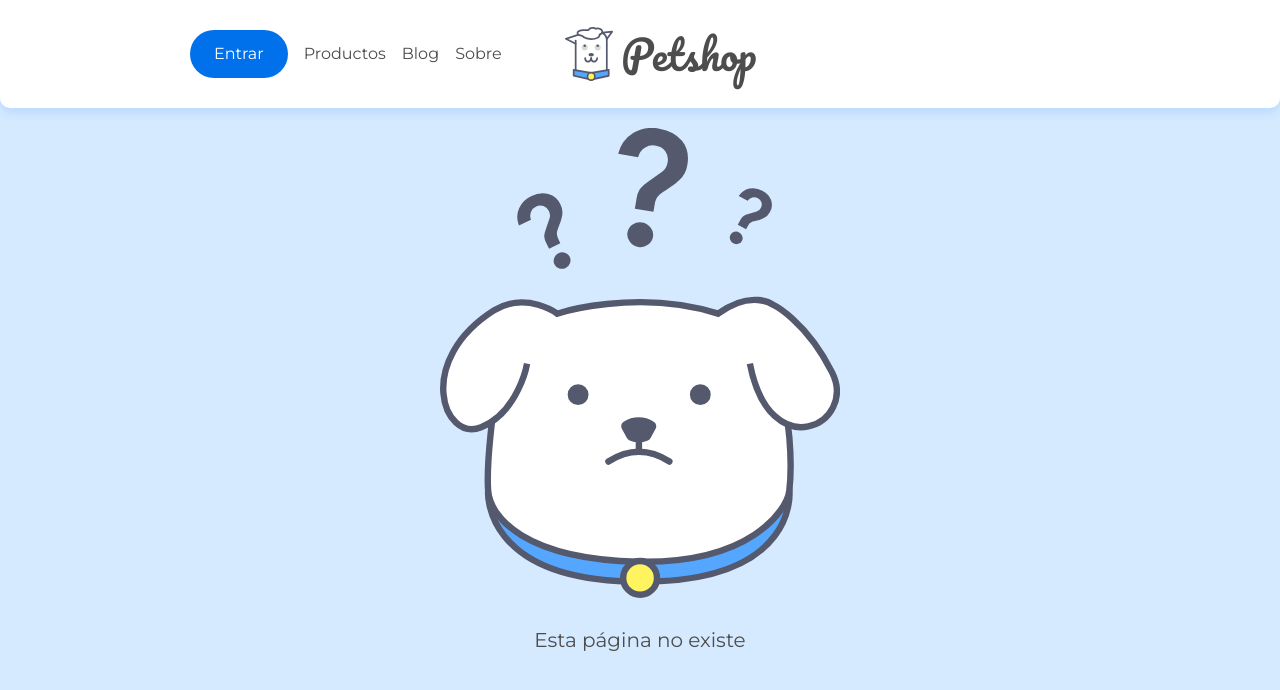
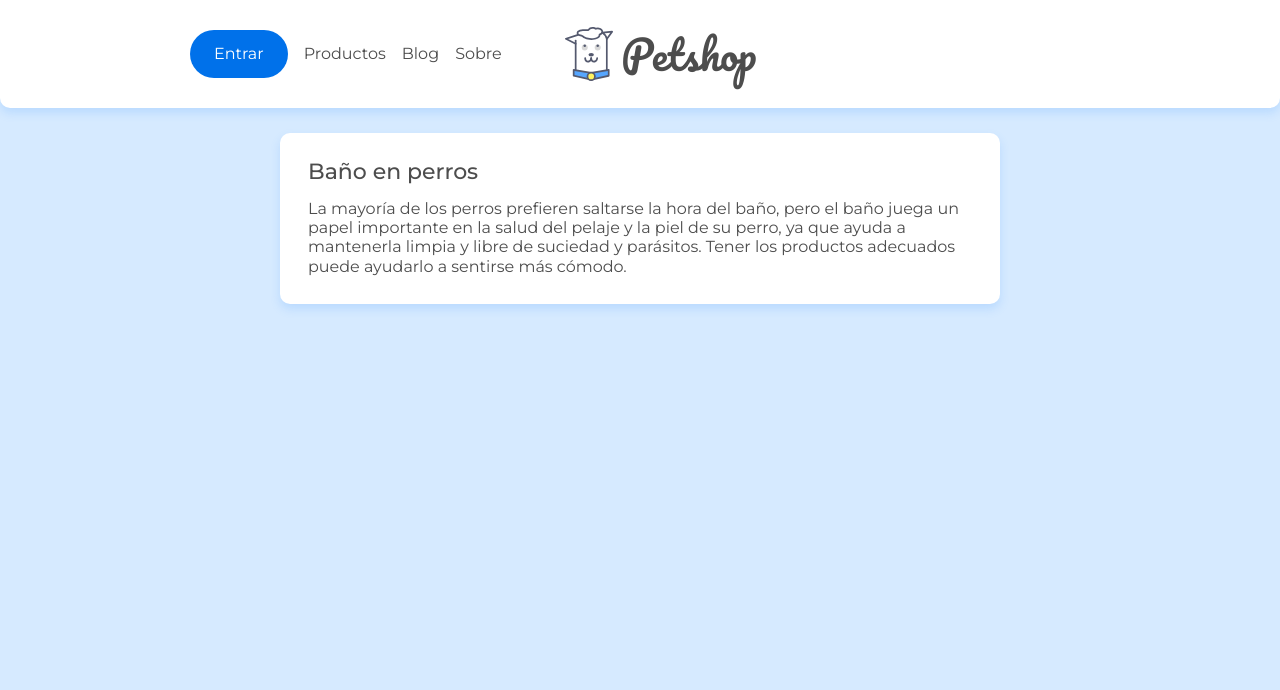
Before and after one commit to MatiasChino94/Alura-React-Router-navegacion-spa, a React (Create React App) app: page /posts/1 in a window 1280 px wide. Shown: the top 690 px of the page. Built offline with nearby package versions, Linux system fonts and the light colour scheme; data requests are answered from the project's data file.

Commit message:
clase 04 terminada

```diff
--- a/src/App.js
+++ b/src/App.js
@@ -4,6 +4,7 @@
 import { Header } from './components/Header';
 import Home from './pages/Home';
 import { Page404 } from './pages/Page404';
+import { Post } from './pages/Post';
 import Sobre from './pages/Sobre';
 
 
@@ -41,6 +42,7 @@
         <Routes>
           <Route path='/' element={<Home/>}/>
           <Route path='/sobre' element={<Sobre/>} />
+          <Route path='/posts/:id' element={<Post/>} />
           <Route path='*' element={<Page404/>}/>
         </Routes>
       </Router>
@@ -49,3 +51,6 @@
 }
 
 export default App;
+
+
+// path '*' siempre tendria que ser el ultimo
--- /dev/null
+++ b/src/components/ListCategories.jsx
@@ -0,0 +1,29 @@
+import { useState, useEffect } from 'react'
+import { Link } from "react-router-dom"
+import { buscar } from "../api/api";
+import "../assets/css/blog.css"
+
+const ListCategories = () => {
+
+    const [categories, setCategories] = useState([]);
+
+    useEffect(() => {
+        buscar(`/categorias`, setCategories)
+    }, [])
+
+    return (
+        <ul className="category-list container flex">
+            {
+                categories.map(category => (
+                    <Link to={`/categoria/${category.id}`} key={category.id}>
+                        <li className={`category-list__category category-list__category--${category.id}`}>
+                            {category.nombre}
+                        </li>
+                    </Link>
+                ))
+            }
+        </ul>
+    )
+}
+
+export default ListCategories;
--- a/src/pages/Home.jsx
+++ b/src/pages/Home.jsx
@@ -1,4 +1,5 @@
 import { ListPosts } from "../components/ListPosts"
+import ListCategories from "../components/ListCategories"
 
 const Home = () => {
   return (
@@ -6,6 +7,7 @@
       <div className="container">
         <h2 className="title-page">Pet noticias</h2>
       </div>
+      <ListCategories/>
       <ListPosts url={"/posts"} />
 
     </main>
--- /dev/null
+++ b/src/pages/Post.jsx
@@ -0,0 +1,33 @@
+import { useState, useEffect } from 'react';
+import '../assets/css/componentes/card.css';
+import { useParams, useNavigate } from 'react-router-dom';
+import { buscar } from '../api/api';
+
+export const Post = ({ url }) => {
+
+   const [post, setPost] = useState({});
+   //useParams es una funcion que devuelve un objeto, y puedo desestructurar
+    //console.log(useParams());
+    const { id } = useParams();
+
+    const navigate = useNavigate()
+    //vamos usar useEffect para poder comunicarnos con el servidor
+    useEffect(() => {
+        buscar(`/posts/${id}`, setPost).catch(() => {
+            navigate('/not-fount')
+        })
+    }, [id])
+
+  return (
+    <main className='container flex flex--center'>
+        <article className='card post'>
+            <h2 className='post-card__title'>{post.title}</h2>
+            <p className='text__card'>{post.body}</p>
+        </article>
+    </main>
+  )
+}
+
+
+//no se encuentra post
+//para solucionar esto vamos a usar useState para poder definir la informacion del post
```
Also changed, not shown: 1 other file (tests, documents, lock files or other folders).
